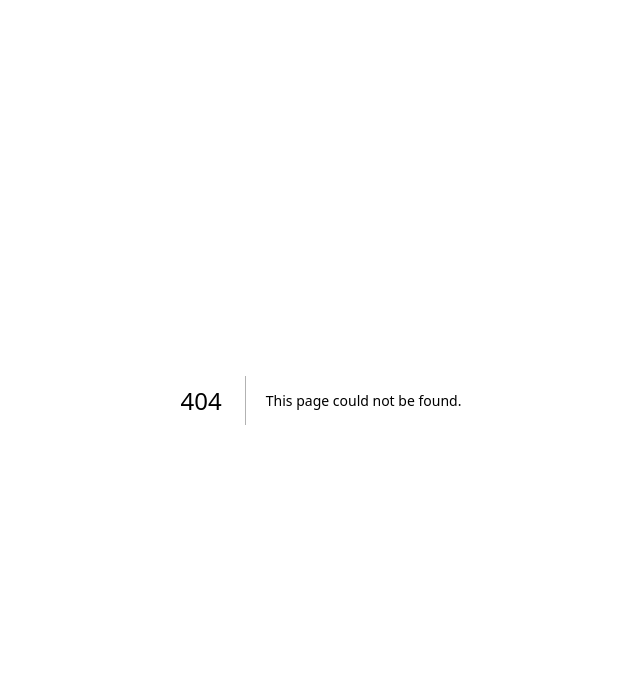
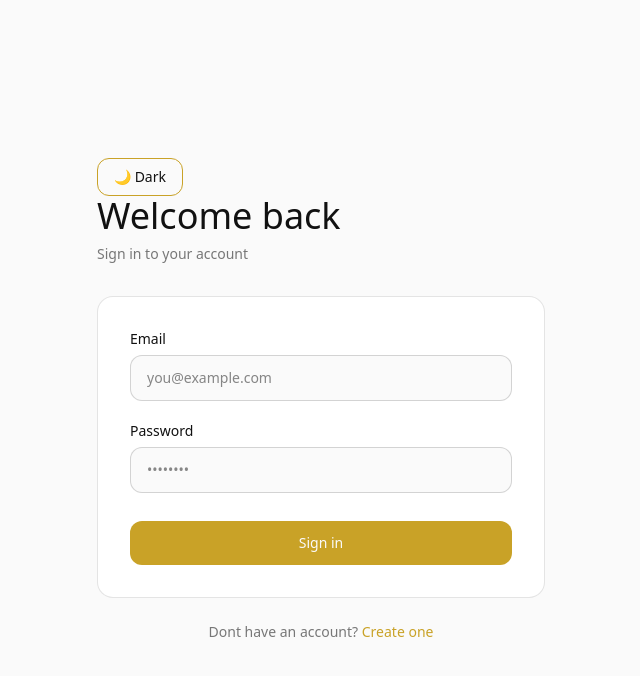
Before and after one commit to thebuildingjack/store-front, a Next.js app: page /login in a window 1280 px wide. Before the commit this address had no page. Shown: the top 676 px of the page, without its empty margins (319-959 px from the left). Built offline with nearby package versions, Linux system fonts and the light colour scheme.

Commit message:
login successful.

```diff
--- /dev/null
+++ b/app/login/page.tsx
@@ -0,0 +1,90 @@
+"use client";
+
+import { useState } from "react";
+import { useRouter } from "next/navigation";
+import Link from "next/link";
+import ThemeSwitcher from "@/components/ThemeSwitcher";
+
+export default function LoginPage() {
+  const router = useRouter();
+  const [form, setForm] = useState({ email: "", password: "" });
+  const [error, setError] = useState("");
+  const [loading, setLoading] = useState(false);
+
+  const handleSubmit = async (e: React.FormEvent) => {
+    e.preventDefault();
+    setLoading(true);
+    setError("");
+
+    const res = await fetch("/api/auth/login", {
+      method: "POST",
+      headers: { "Content-Type": "application/json" },
+      body: JSON.stringify(form),
+    });
+
+    const data = await res.json();
+    setLoading(false);
+
+    if (!res.ok) {
+      setError(data.error);
+      return;
+    }
+
+    router.push("/");
+  };
+
+  return (
+    <main className="min-h-screen bg-bg flex items-center justify-center px-4">
+      <div className="w-full max-w-md">
+        <ThemeSwitcher />
+        <h1 className="font-heading text-4xl text-text mb-2">Welcome back</h1>
+        <p className="text-muted text-sm mb-8">Sign in to your account</p>
+
+        <div className="bg-surface border border-muted/20 rounded-2xl p-8 flex flex-col gap-5">
+          {error && (
+            <p className="text-red-500 text-sm bg-red-500/10 px-4 py-2 rounded-lg">
+              {error}
+            </p>
+          )}
+
+          <div className="flex flex-col gap-1.5">
+            <label className="text-text text-sm font-medium">Email</label>
+            <input
+              type="email"
+              value={form.email}
+              onChange={(e) => setForm({ ...form, email: e.target.value })}
+              placeholder="you@example.com"
+              className="bg-bg border border-muted/30 rounded-xl px-4 py-3 text-text text-sm outline-none focus:border-accent transition-colors"
+            />
+          </div>
+
+          <div className="flex flex-col gap-1.5">
+            <label className="text-text text-sm font-medium">Password</label>
+            <input
+              type="password"
+              value={form.password}
+              onChange={(e) => setForm({ ...form, password: e.target.value })}
+              placeholder="••••••••"
+              className="bg-bg border border-muted/30 rounded-xl px-4 py-3 text-text text-sm outline-none focus:border-accent transition-colors"
+            />
+          </div>
+
+          <button
+            onClick={handleSubmit}
+            disabled={loading}
+            className="bg-accent text-bg font-medium py-3 rounded-xl text-sm hover:opacity-90 transition-opacity disabled:opacity-50 mt-2"
+          >
+            {loading ? "Signing in..." : "Sign in"}
+          </button>
+        </div>
+
+        <p className="text-muted text-sm text-center mt-6">
+          Dont have an account?{" "}
+          <Link href="/register" className="text-accent hover:underline">
+            Create one
+          </Link>
+        </p>
+      </div>
+    </main>
+  );
+}
--- a/app/page.tsx
+++ b/app/page.tsx
@@ -2,9 +2,11 @@ import ThemeSwitcher from "@/components/ThemeSwitcher";
 
 export default function Home() {
   return (
-    <div className="flex flex-col flex-1 items-center justify-center">
-      <ThemeSwitcher />
-      <h1 className="font-bold font-heading text-accent text-3xl">STORE FRONT</h1>
+    <div className="relative p-10 flex flex-col flex-1 items-center justify-start">
+      <div className="absolute top-10 right-10">
+        <ThemeSwitcher />
+      </div>
+      <h1 className="mt-64 font-bold font-heading text-accent text-3xl">WELCOME TO THE STORE FRONT</h1>
     </div>
   );
 }
```
